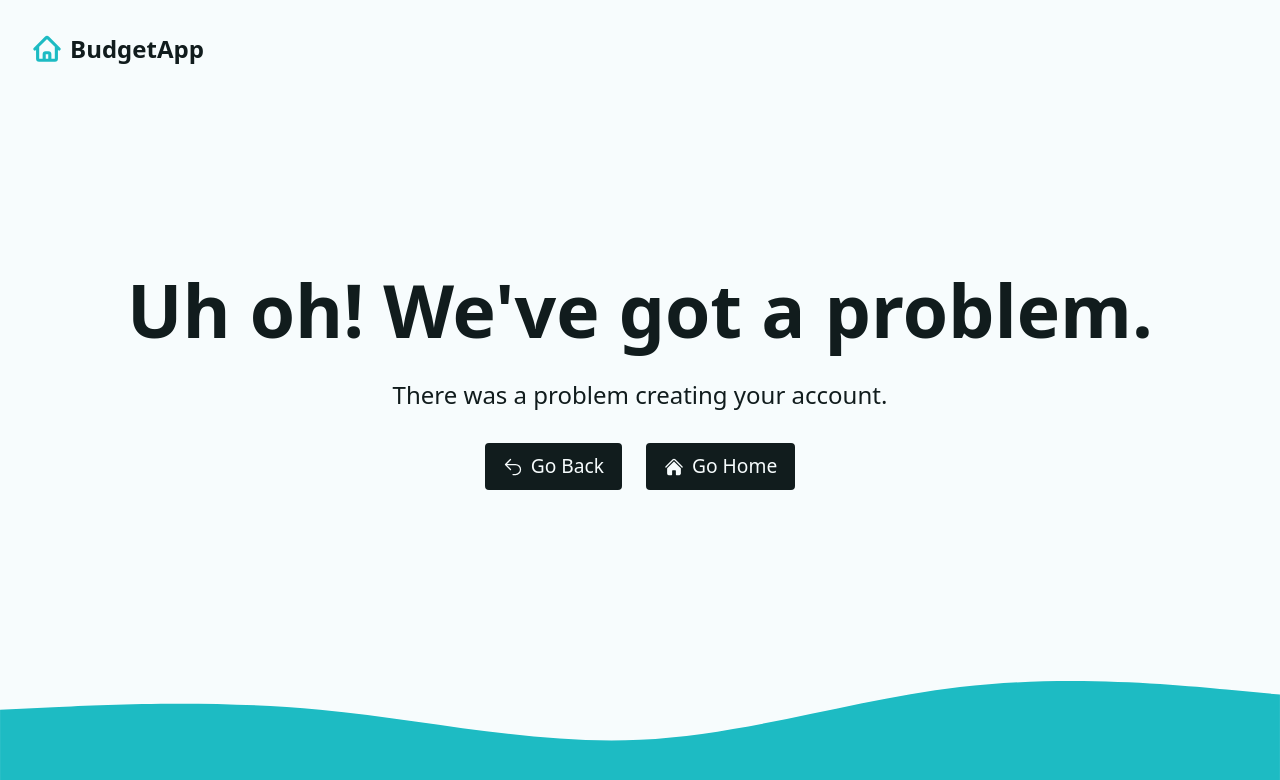
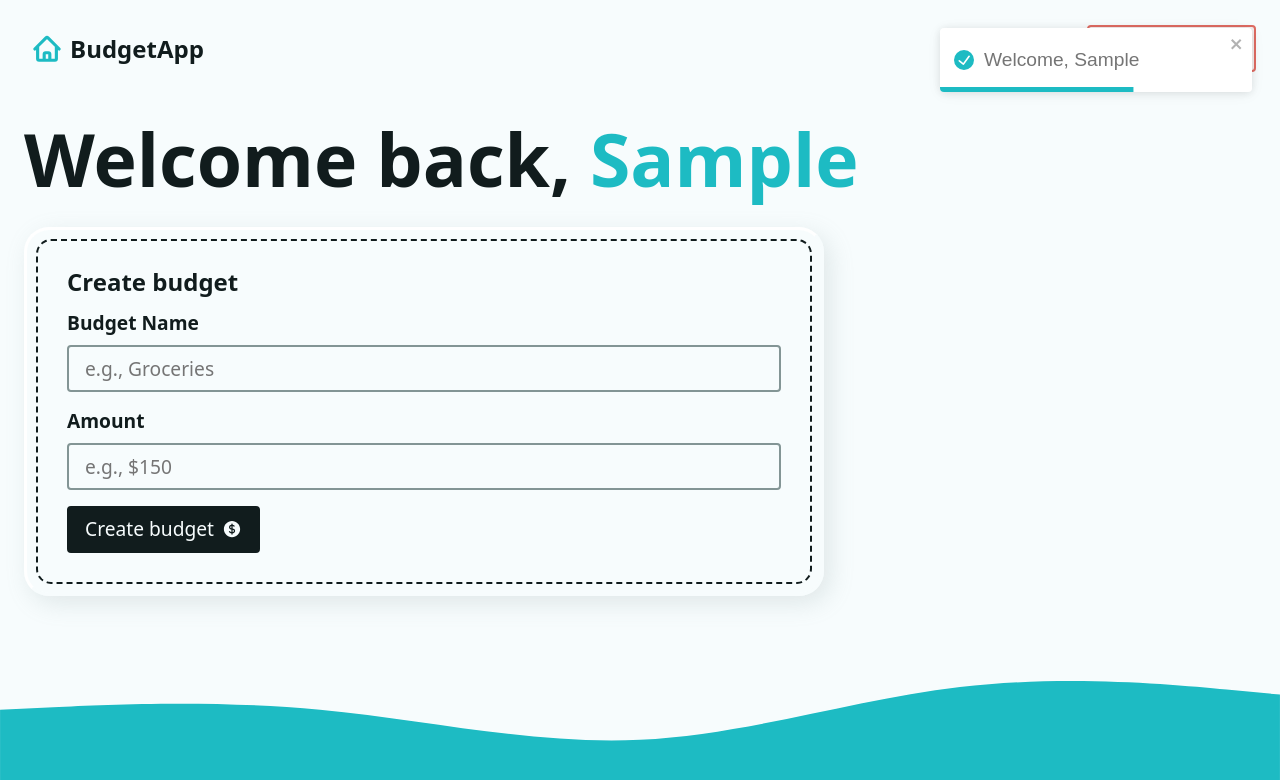
Before and after one commit to AlbertSigsbert/Budget-App, a React (Vite) app: page / in a window 1280 px wide. Both pictures are taken after typing "Sample" into the empty fields and a click on the button "Create Account". Shown: the top 780 px of the page. Built offline with nearby package versions, Linux system fonts and the light colour scheme.

Commit message:
New Budget Form

```diff
--- /dev/null
+++ b/src/components/AddBudgetForm.jsx
@@ -0,0 +1,40 @@
+import { Form } from "react-router-dom";
+import { CurrencyDollarIcon } from "@heroicons/react/24/solid";
+
+const AddBudgetForm = () => {
+  return (
+    <div className="form-wrapper">
+      <h2 className="h3">Create budget</h2>
+      <Form method="post" className="grid-sm">
+        <div className="grid-xs">
+          <label htmlFor="newBudget">Budget Name</label>
+          <input
+            type="text"
+            name="newBudget"
+            id="newBudget"
+            placeholder="e.g., Groceries"
+            required
+          />
+        </div>
+        <div className="grid-xs">
+          <label htmlFor="newBudgetAmount">Amount</label>
+          <input
+            type="number"
+            step="0.01"
+            name="newBudgetAmount"
+            id="newBudgetAmount"
+            placeholder="e.g., $150"
+            required
+            inputMode="decimal"
+          />
+        </div>
+        <button type="submit" className="btn btn--dark">
+            <span>Create budget</span>
+            <CurrencyDollarIcon width={20}/>
+        </button>
+      </Form>
+    </div>
+  );
+};
+
+export default AddBudgetForm;
--- a/src/pages/Dashboard.jsx
+++ b/src/pages/Dashboard.jsx
@@ -4,6 +4,8 @@
 
 //components
 import Intro from "../components/Intro";
+import AddBudgetForm from "../components/AddBudgetForm";
+
 
 //helpers
 import { fetchData } from "../helpers";
@@ -11,28 +13,48 @@
 //loader
 export function dashboardLoader() {
   const userName = fetchData("userName");
-  return { userName };
+  const budgets = fetchData("budgets");
+  return { userName, budgets };
 }
 
 //action
-
 export async function dashboardAction({ request }) {
   const data = await request.formData();
 
   const formData = Object.fromEntries(data);
 
   try {
-    throw new Error('Error')
-    // localStorage.setItem("userName", JSON.stringify(formData.userName));
-    // return toast.success(`Welcome, ${formData.userName}`);
+    localStorage.setItem("userName", JSON.stringify(formData.userName));
+    return toast.success(`Welcome, ${formData.userName}`);
   } catch (e) {
     throw new Error("There was a problem creating your account.");
   }
 }
+
+
 const Dashboard = () => {
-  const { userName } = useLoaderData();
-
-  return <>{userName ? <p>{userName}</p> : <Intro />}</>;
+  const { userName, budgets } = useLoaderData();
+  return (
+    <>
+      {userName ? (
+        <div className="dashboard">
+          <h1>
+            Welcome back, <span className="accent">{userName}</span>
+          </h1>
+          <div className="grid-sm">
+            {/* {budgets ? () : ()} */}
+            <div className="grid-lg">
+              <div className="flex-lg">
+                <AddBudgetForm />
+              </div>
+            </div>
+          </div>
+        </div>
+      ) : (
+        <Intro />
+      )}
+    </>
+  );
 };
 
 export default Dashboard;
```
